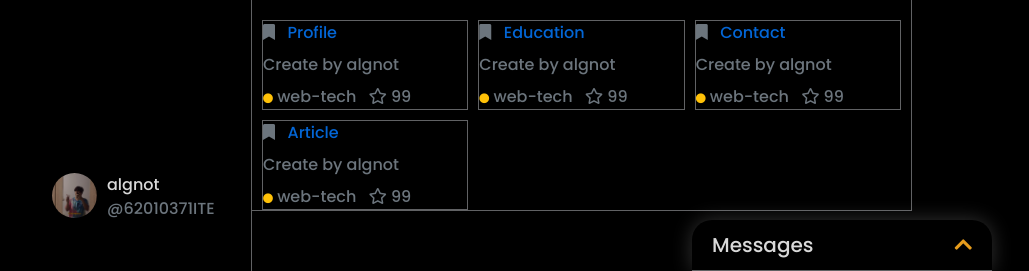
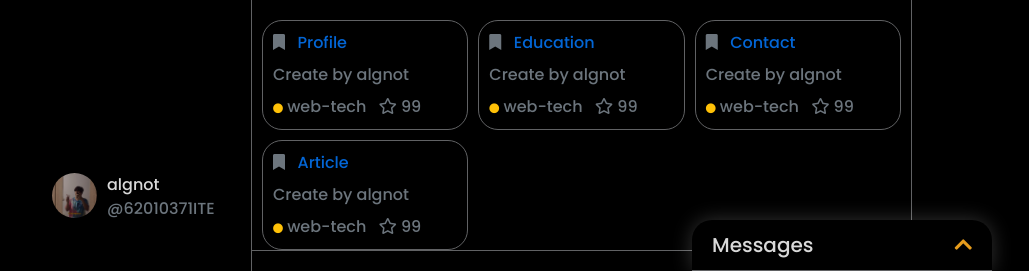
Before and after one commit to algnot/me, a plain HTML site: page index.html in a window 1280 px wide. Shown: the part 529-800 px from the top of the page, without its empty margins (168-1197 px from the left). Drawn offline with Linux system fonts and the light colour scheme.

Commit message:
new commit

```diff
--- a/css/index.css
+++ b/css/index.css
@@ -387,6 +387,11 @@
     padding-bottom: 30px;
 }
 
+.home-grid{
+    border-radius: 20px;
+    padding: 10px;
+}
+
 @media only screen and (max-width: 1300px){
     .home-container-grid{
         padding: 0 10px;
```
